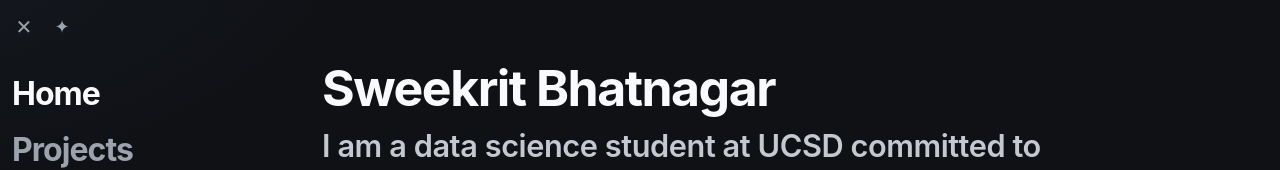
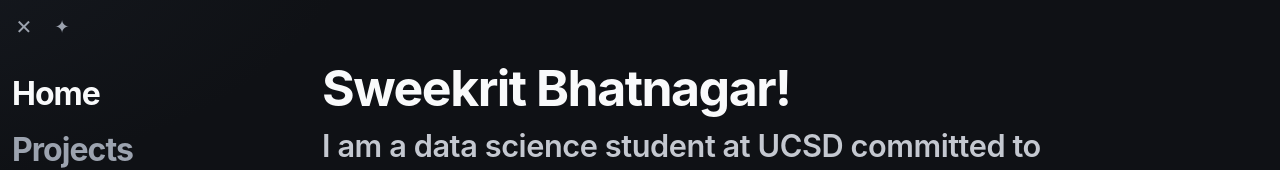
Before and after one commit to Sweekrit-B/personal-website, a React (Vite) app: page / in a window 1280 px wide. Shown: the top 170 px of the page. Built offline with nearby package versions, Linux system fonts and the light colour scheme.

Commit message:
changed home

```diff
--- a/src/pages/Home.tsx
+++ b/src/pages/Home.tsx
@@ -16,7 +16,7 @@ export default function Home({ onNavigate }: { onNavigate: (p: 'projects' | 'res
     <section className="home home-reference">
       <div className="home-container">
         <div className="hero-profile">
-          <h1 className="profile-name">Sweekrit Bhatnagar</h1>
+          <h1 className="profile-name">Sweekrit Bhatnagar!</h1>
           <p className="profile-intro">
             I am a data science student at UCSD committed to leveraging data
             driven insights and delivering full stack AI-integrated software
```
